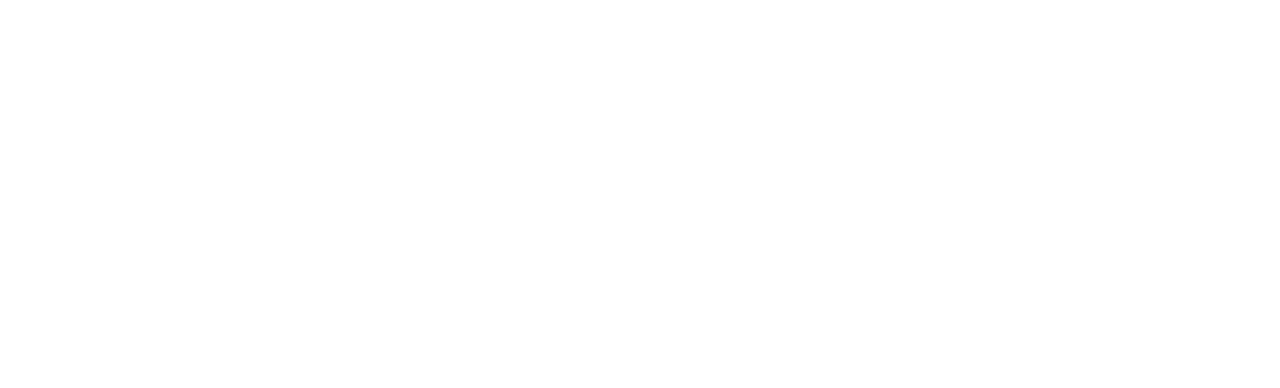
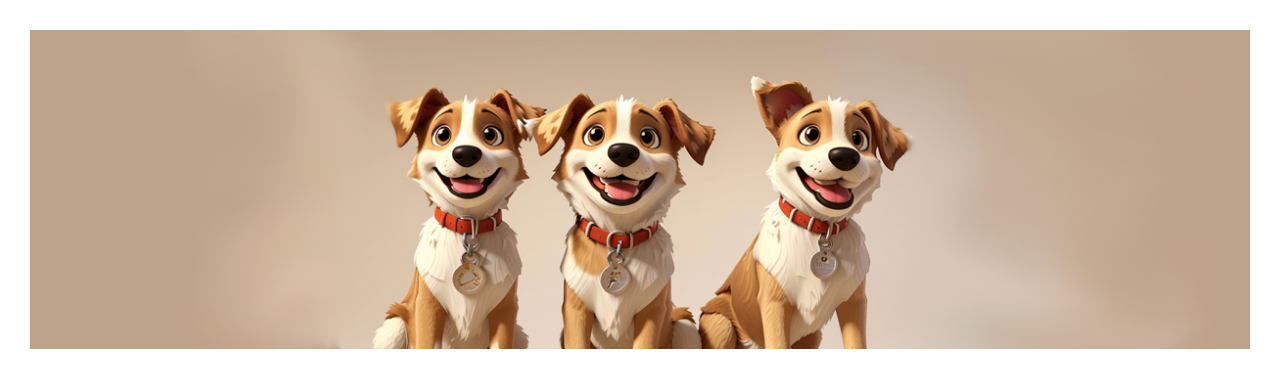
Before and after one commit to UniPatas/UniPatas, a Next.js app: page / in a window 1280 px wide. Shown: the top 388 px of the page. Built offline with nearby package versions, Linux system fonts and the light colour scheme; a web font is replaced by a local one.

Commit message:
Container de imagem do adote criado. A imagem que ficara dentro dele tem a possibilidade de ser mudad a qualquer momento.

```diff
--- a/src/app/layout.js
+++ b/src/app/layout.jsx
@@ -1,6 +1,6 @@
 import { Anybody } from "next/font/google";
 import "./globals.css";
-import { ContainerImg } from "@/pagAdote/Container/ContainerImg";
+import { ContainerImg } from "@/components/ContainerImg";
 
 const anybody = Anybody({
   subsets: ["latin"],
--- /dev/null
+++ b/src/components/ContainerImg.jsx
@@ -0,0 +1,21 @@
+import Image from "next/image";
+import Exemplo from "@/assets/exemplo.png"
+
+export function ContainerImg() {
+  return (
+    <>
+      <section className="p-[30px]">
+        <div className="w-full mx-auto">
+          <div className="max-w-[1246px] mx-auto">
+            <div>
+                <Image className="h-[100%]"
+                src={Exemplo}
+                alt=""
+                />
+            </div>
+          </div>
+        </div>
+      </section>
+    </>
+  );
+}
--- a/src/pagAdote/Container/ContainerImg.jsx
+++ /dev/null
@@ -1,6 +0,0 @@
-export function ContainerImg () {
-
-    return (
-        <></>
-    )
-}
```
Also changed, not shown: src/app/page.jsx (renamed from src/app/page.js), src/assets/exemplo.png (added).
